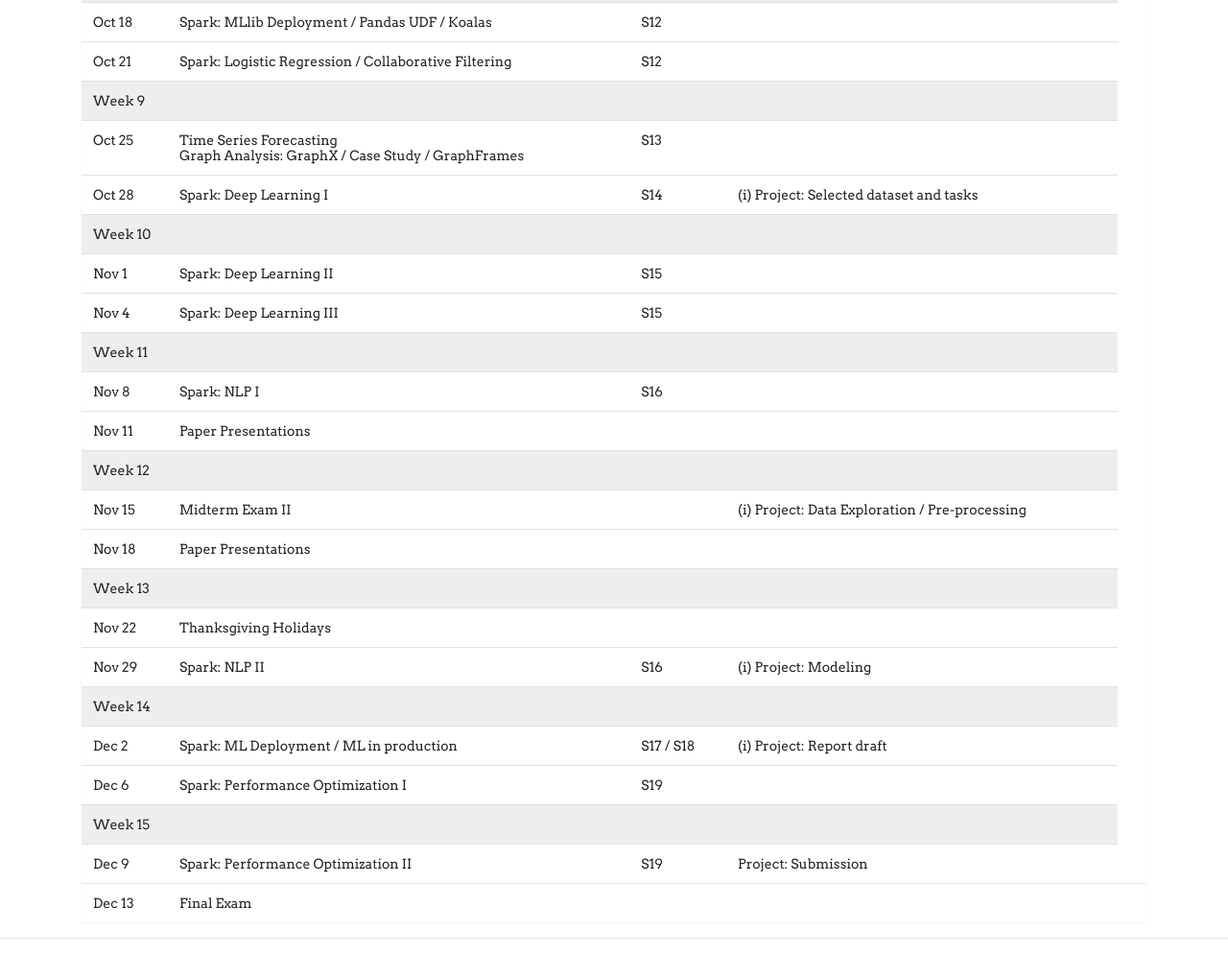
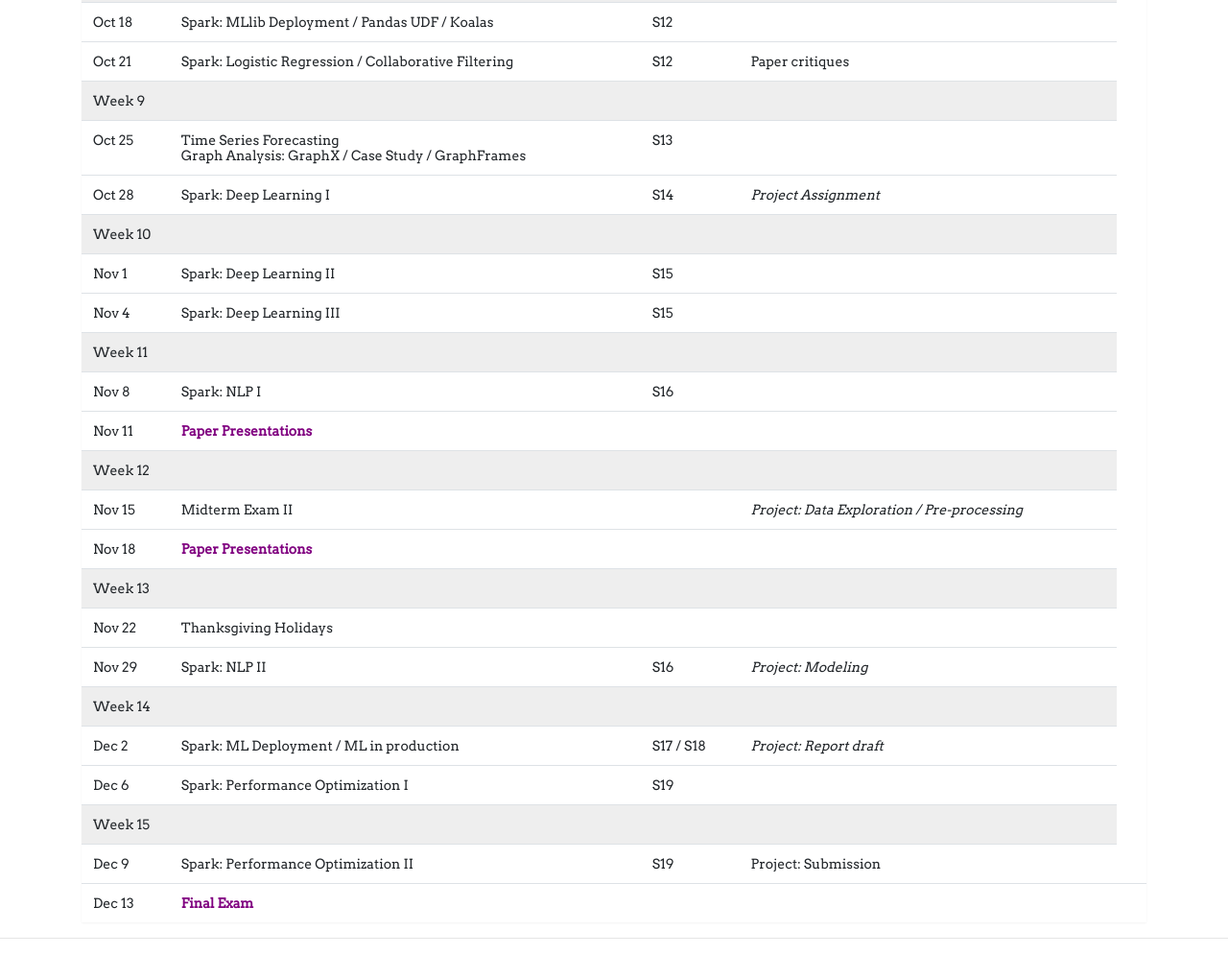
Before and after one commit to au-cs-hpc/fall22, a plain HTML site: page index.html in a window 1280 px wide. Shown: the part 2111-3106 px from the top of the page at 96% size. Drawn offline with nearby package versions, Linux system fonts and the light colour scheme.

Commit message:
Update index.html

```diff
--- a/index.html
+++ b/index.html
@@ -206,15 +206,15 @@ This options gives you the option to use Databricks on Amazon AWS for free. Inst
 
                 <tr>
                     <td>Sep 27</td>
-                    <td>Midterm Exam I</td>
+                    <td><strong>Midterm Exam I</strong></td>
                     <td></td>
-                    <td></td>
+                    <td>Pool of Papers Release</td>
                 </tr>
                 <tr>
                     <td>Sep 30</td>
                     <td>Spark: Structured Streaming / Delta Lakes</td>
                     <td>S8</td>
-                    <td>Pool of Papers Release</td>
+                    <td></td>
                 </tr>
 
                 <tr class="week-header">
@@ -265,7 +265,7 @@ This options gives you the option to use Databricks on Amazon AWS for free. Inst
                     <td>Oct 21</td>
                     <td>Spark: Logistic Regression / Collaborative Filtering</td>
                     <td>S12</td>
-                    <td></td>
+                    <td>Paper critiques</td>
                 </tr>
 
                 <tr class="week-header">
@@ -282,7 +282,7 @@ This options gives you the option to use Databricks on Amazon AWS for free. Inst
                     <td>Oct 28</td>
                     <td>Spark: Deep Learning I</td>
                     <td>S14</td>
-                    <td>(i) Project: Selected dataset and tasks</td>
+                    <td><em>Project Assignment</em></td>
                 </tr>
 
                 <tr class="week-header">
@@ -314,7 +314,7 @@ This options gives you the option to use Databricks on Amazon AWS for free. Inst
                 </tr>
                 <tr>
                     <td>Nov 11</td>
-                    <td>Paper Presentations</td>
+                    <td><strong>Paper Presentations</strong></td>
                     <td></td>
                     <td></td>
                 </tr>
@@ -327,11 +327,11 @@ This options gives you the option to use Databricks on Amazon AWS for free. Inst
                     <td>Nov 15</td>
                     <td>Midterm Exam II</td>
                     <td></td>
-                    <td>(i) Project: Data Exploration / Pre-processing</td>
+                    <td><em>Project: Data Exploration / Pre-processing</em></td>
                 </tr>
                 <tr>
                     <td>Nov 18</td>
-                    <td>Paper Presentations</td>
+                    <td><strong>Paper Presentations</strong></td>
                     <td></td>
                     <td></td>
                 </tr>
@@ -350,7 +350,7 @@ This options gives you the option to use Databricks on Amazon AWS for free. Inst
                     <td>Nov 29</td>
                     <td>Spark: NLP II</td>
                     <td>S16</td>
-                    <td>(i) Project: Modeling</td>
+                    <td><em>Project: Modeling</em></td>
                 </tr>
 
                 <tr class="week-header">
@@ -361,7 +361,7 @@ This options gives you the option to use Databricks on Amazon AWS for free. Inst
                     <td>Dec 2</td>
                     <td>Spark: ML Deployment / ML in production</td>
                     <td>S17 / S18</td>
-                    <td>(i) Project: Report draft</td>
+                    <td><em>Project: Report draft</em></td>
                 </tr>
                 <tr>
                     <td>Dec 6</td>
@@ -382,7 +382,7 @@ This options gives you the option to use Databricks on Amazon AWS for free. Inst
                 </tr>
                 <tr>
                     <td>Dec 13</td>
-                    <td>Final Exam</td>
+                    <td><strong>Final Exam</strong></td>
                     <td colspan="3"><span class="label label-danger"></span></td>
                     <td></td>
                 </tr>
@@ -417,7 +417,6 @@ This options gives you the option to use Databricks on Amazon AWS for free. Inst
 <!--                </div>-->
 <!--            </div>-->
         <div class="col-sm-6">
-            <h3>Grading</h3>
 
             <h3>Grading</h3>
             <h4>CSC-496</h4>
```
